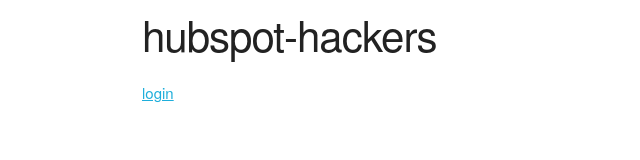
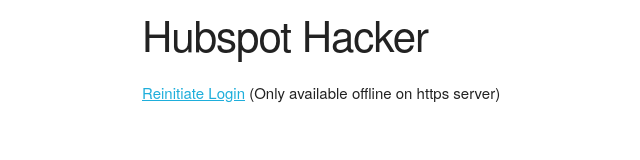
Before and after one commit to phillipchan1/hubspot-hacker, a website: page client/index.html in a window 1280 px wide. Shown: the whole page, without its empty margins (18-658 px from the left). Drawn offline with nearby package versions, Linux system fonts and the light colour scheme.

Commit message:
Changed Index

```diff
--- a/client/index.html
+++ b/client/index.html
@@ -17,9 +17,9 @@
 	<div class="container">
 		<div class="row">
 		  <div class="one-half column">
-			<h2>hubspot-hackers</h2>
+			<h2>Hubspot Hacker</h2>
 			<p><a href="https://app.hubspot.com/oauth/authorize?client_id=3b681948-1d52-42b6-b79d-580d06db491e
-&redirect_uri=https://localhost:8443&scope=contacts">login</a></p>
+&redirect_uri=https://localhost:8443&scope=contacts">Reinitiate Login</a> (Only available offline on https server)</p>
 		</div>
 	</div>
 </div>
--- a/server/oauth/tokens.json
+++ b/server/oauth/tokens.json
@@ -1 +1 @@
-{"refresh_token":"276d1e3b-ccba-4469-aa9d-031161c9ed2d","access_token":"CJXssMfKKxICAQEYt6USIPjToAEo57gCMhkAQvuSE5JMk84sCNs6jVwVtcZs3NKwSxrF","expires_in":21600}
+{"refresh_token":"276d1e3b-ccba-4469-aa9d-031161c9ed2d","access_token":"CI353cfKKxICAQEYt6USIPjToAEo57gCMhkAQvuSE6en9Aqlrbny4ttGxccSGBxqewRM","expires_in":21600}
```
